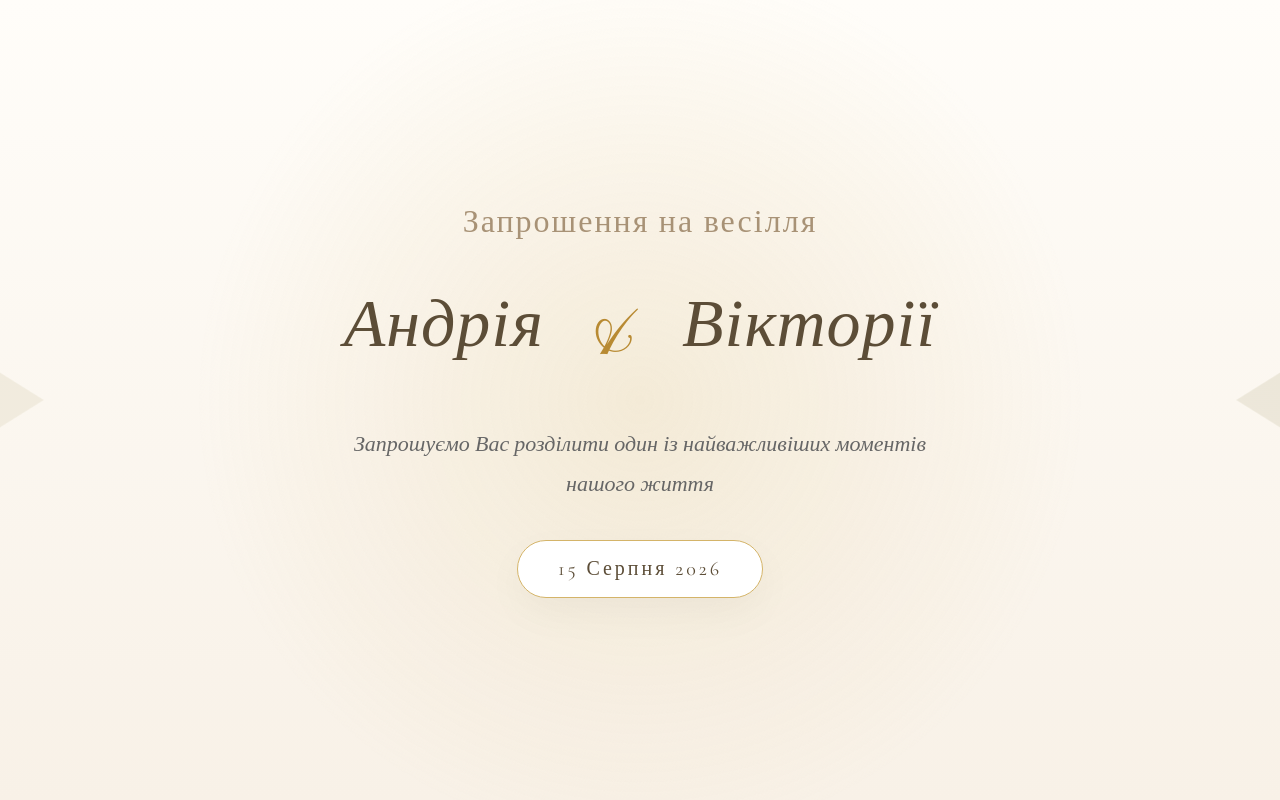
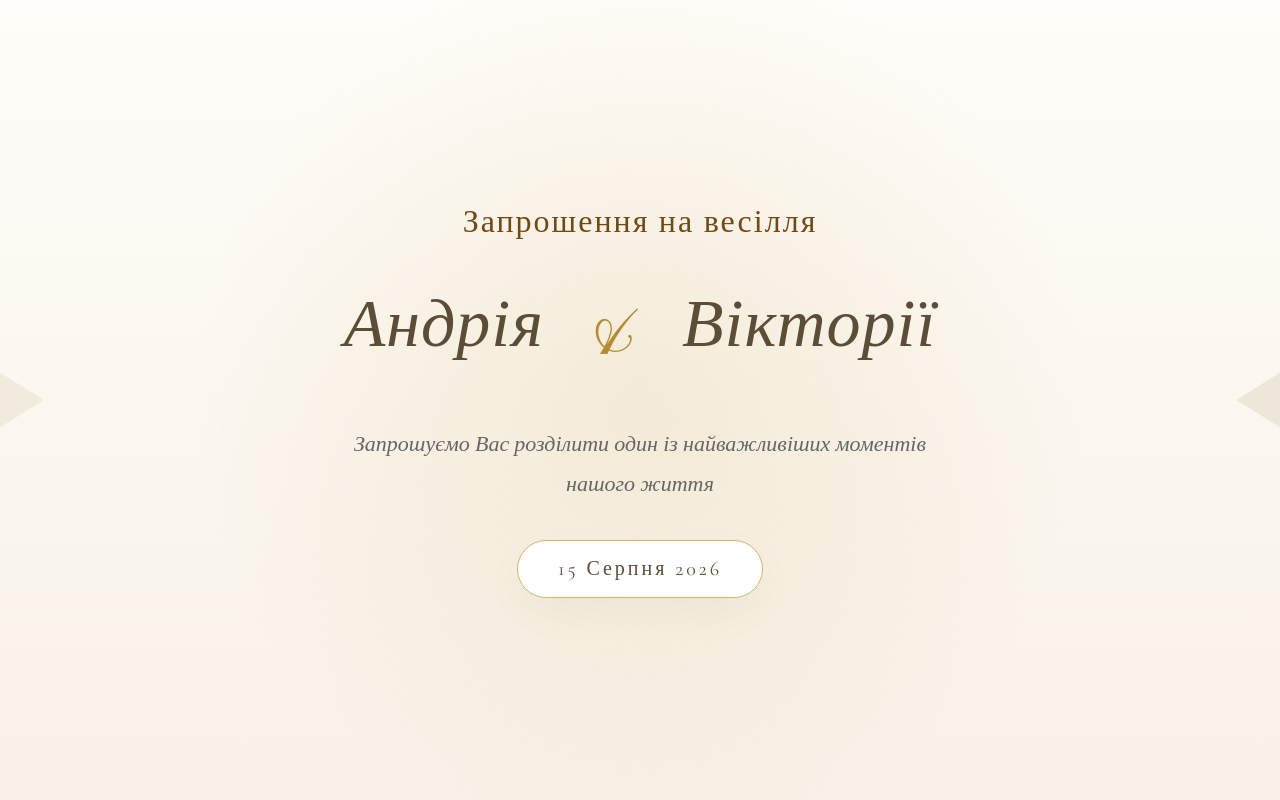
Before and after one commit to andriy997/wedding, a plain HTML site: page index.html in a window 1280 px wide. Both pictures are taken after a click on the button "Натисніть, щоб відкрити запрошення". Shown: the top 800 px of the page. Drawn offline with nearby package versions, Linux system fonts and the light colour scheme.

Commit message:
Update style.css

```diff
--- a/style.css
+++ b/style.css
@@ -230,7 +230,7 @@ HERO
     text-transform: none; /* ВИПРАВЛЕНО: прибирає автоматичні великі літери */
     font-size: 32px; /* Збільшили розмір, щоб звичайні літери виглядали так само масштабно */
     margin-bottom: 35px;
-    color: #a89276;
+    color: #704915;
     background: transparent;
     padding: 0;
     box-shadow: none;
```
